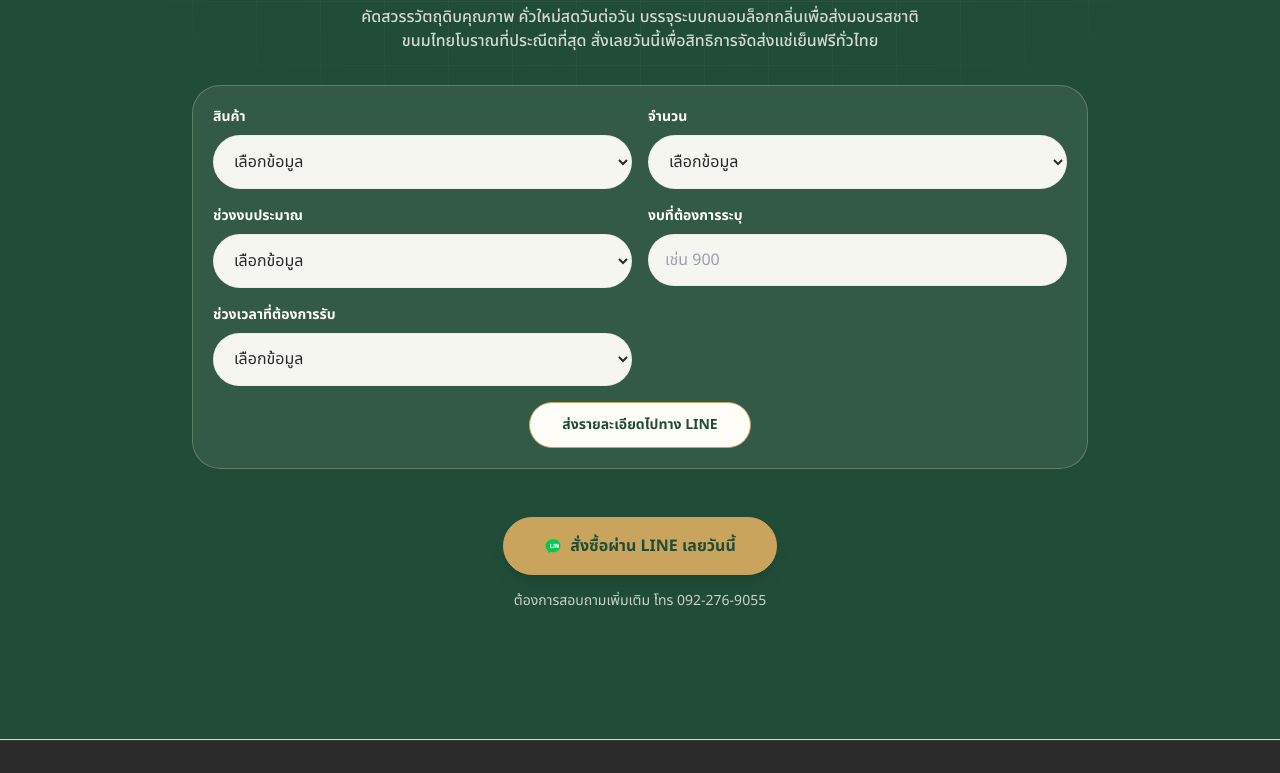
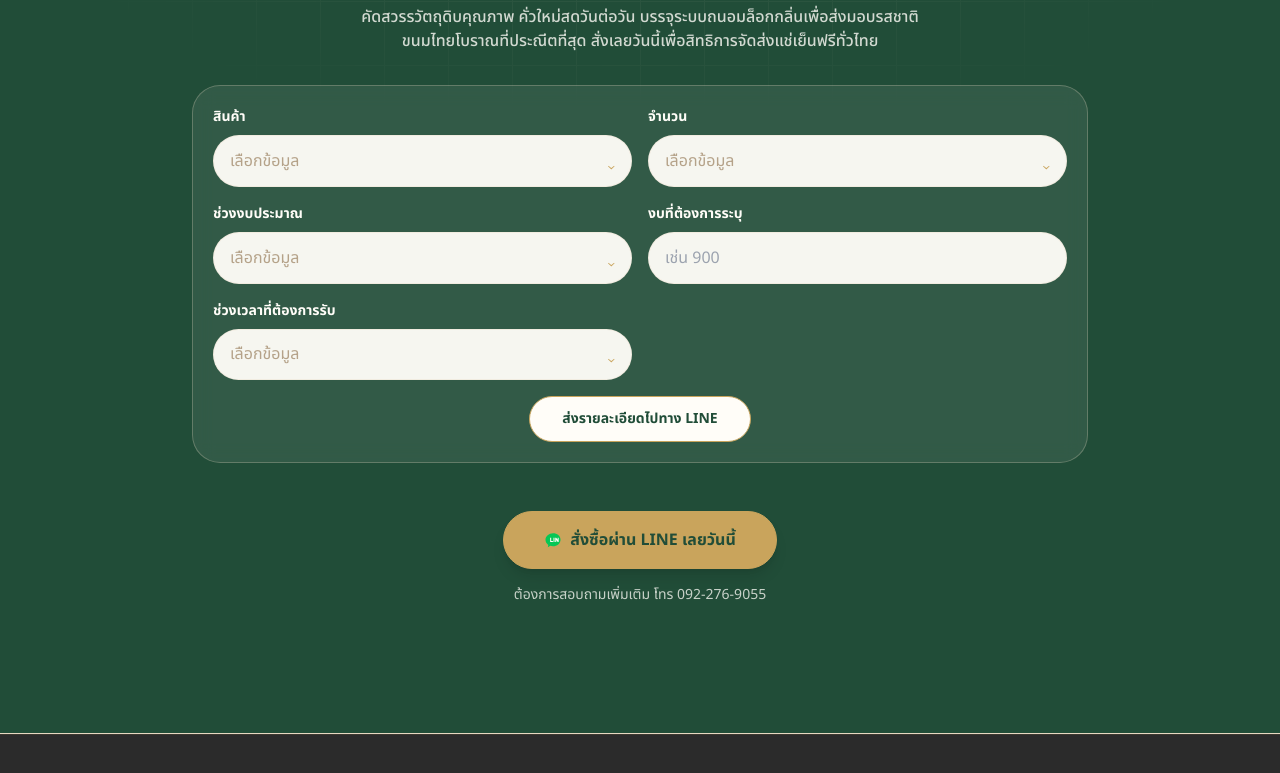
Before and after one commit to thealmostzz/premium-khao-mao, a website: page index.html in a window 1280 px wide. Shown: the part 9460-10233 px from the top of the page. Drawn offline with Linux system fonts and the light colour scheme.

Commit message:
feat: enhance quick order dropdowns

```diff
--- a/assets/js/core/main.js
+++ b/assets/js/core/main.js
@@ -261,6 +261,7 @@ window.addEventListener("languagechange", () => {
   renderReviews();
   renderFAQs();
   renderQuickOrderProductOptions();
+  initQuickOrderCustomDropdowns();
   syncQuickOrderConditionalFields();
   bindRevealAnimations(document.getElementById("faq"));
 });
@@ -495,6 +496,7 @@ const QUICK_ORDER_ERROR_FIELD_IDS = {
 };
 
 let quickOrderVisibilitySync = null;
+const quickOrderDropdowns = new Map();
 
 function getTodayIsoDate() {
   const now = new Date();
@@ -550,6 +552,22 @@ function renderQuickOrderProductOptions() {
   });
 }
 
+function initQuickOrderCustomDropdowns() {
+  const customDropdown = window.PremiumKhaoMaoCustomDropdown;
+  if (!customDropdown) return;
+
+  document.querySelectorAll("#quick-order-form select[data-custom-dropdown]").forEach((select) => {
+    let dropdown = quickOrderDropdowns.get(select);
+
+    if (!dropdown) {
+      dropdown = customDropdown.create(select);
+      quickOrderDropdowns.set(select, dropdown);
+    }
+
+    dropdown?.refresh();
+  });
+}
+
 function formatQuickOrderQuantityLabel(value, lang) {
   if (!value) return "";
   if (lang === "en") {
@@ -583,6 +601,7 @@ function clearQuickOrderErrors(form) {
   form.querySelectorAll(".quick-order-input").forEach((input) => {
     input.classList.remove("is-invalid");
     input.setAttribute("aria-invalid", "false");
+    document.querySelector(`[data-custom-dropdown-trigger-for="${input.id}"]`)?.classList.remove("is-invalid");
   });
 }
 
@@ -595,6 +614,7 @@ function showQuickOrderErrors(form, errors) {
     if (input) {
       input.classList.add("is-invalid");
       input.setAttribute("aria-invalid", "true");
+      document.querySelector(`[data-custom-dropdown-trigger-for="${input.id}"]`)?.classList.add("is-invalid");
     }
 
     if (errorEl) {
@@ -652,6 +672,7 @@ function initQuickOrderForm() {
   quickOrderVisibilitySync = syncVisibility;
 
   renderQuickOrderProductOptions();
+  initQuickOrderCustomDropdowns();
   deliveryDateInput.min = getTodayIsoDate();
   syncVisibility();
 
--- a/index.html
+++ b/index.html
@@ -1225,7 +1225,7 @@
           <div class="grid grid-cols-1 gap-4 md:grid-cols-2">
             <div>
               <label for="quick-order-product" class="quick-order-label" data-i18n="quick_order_product_label">สินค้า</label>
-              <select id="quick-order-product" name="product" class="quick-order-input" aria-describedby="quick-order-product-error">
+              <select id="quick-order-product" name="product" class="quick-order-input" data-custom-dropdown aria-describedby="quick-order-product-error">
                 <option value="" data-i18n="quick_order_select_placeholder">เลือกข้อมูล</option>
               </select>
               <p id="quick-order-product-error" class="quick-order-error hidden" aria-live="polite"></p>
@@ -1239,7 +1239,7 @@
 
             <div>
               <label for="quick-order-quantity" class="quick-order-label" data-i18n="quick_order_quantity_label">จำนวน</label>
-              <select id="quick-order-quantity" name="quantity" class="quick-order-input" aria-describedby="quick-order-quantity-error">
+              <select id="quick-order-quantity" name="quantity" class="quick-order-input" data-custom-dropdown aria-describedby="quick-order-quantity-error">
                 <option value="" data-i18n="quick_order_select_placeholder">เลือกข้อมูล</option>
                 <option value="1">1</option>
                 <option value="2">2</option>
@@ -1252,7 +1252,7 @@
 
             <div>
               <label for="quick-order-budget-range" class="quick-order-label" data-i18n="quick_order_budget_range_label">ช่วงงบประมาณ</label>
-              <select id="quick-order-budget-range" name="budgetRange" class="quick-order-input" aria-describedby="quick-order-budget-range-error">
+              <select id="quick-order-budget-range" name="budgetRange" class="quick-order-input" data-custom-dropdown aria-describedby="quick-order-budget-range-error">
                 <option value="" data-i18n="quick_order_select_placeholder">เลือกข้อมูล</option>
                 <option value="under-500" data-i18n="quick_order_budget_under_500">ต่ำกว่า 500 บาท</option>
                 <option value="500-1000" data-i18n="quick_order_budget_500_1000">500-1,000 บาท</option>
@@ -1269,7 +1269,7 @@
 
             <div>
               <label for="quick-order-delivery-need" class="quick-order-label" data-i18n="quick_order_delivery_need_label">ช่วงเวลาที่ต้องการรับ</label>
-              <select id="quick-order-delivery-need" name="deliveryNeed" class="quick-order-input" aria-describedby="quick-order-delivery-need-error">
+              <select id="quick-order-delivery-need" name="deliveryNeed" class="quick-order-input" data-custom-dropdown aria-describedby="quick-order-delivery-need-error">
                 <option value="" data-i18n="quick_order_select_placeholder">เลือกข้อมูล</option>
                 <option value="urgent" data-i18n="quick_order_delivery_urgent">ด่วนที่สุด</option>
                 <option value="2-3-days" data-i18n="quick_order_delivery_2_3_days">ภายใน 2-3 วัน</option>
@@ -1437,6 +1437,7 @@
 
   <script src="assets/js/i18n/translations.js"></script>
   <script src="assets/js/core/quick-order.js"></script>
+  <script src="assets/js/ui/custom-dropdown.js"></script>
   <script src="assets/js/core/main.js"></script>
 </body>
 </html>
```
